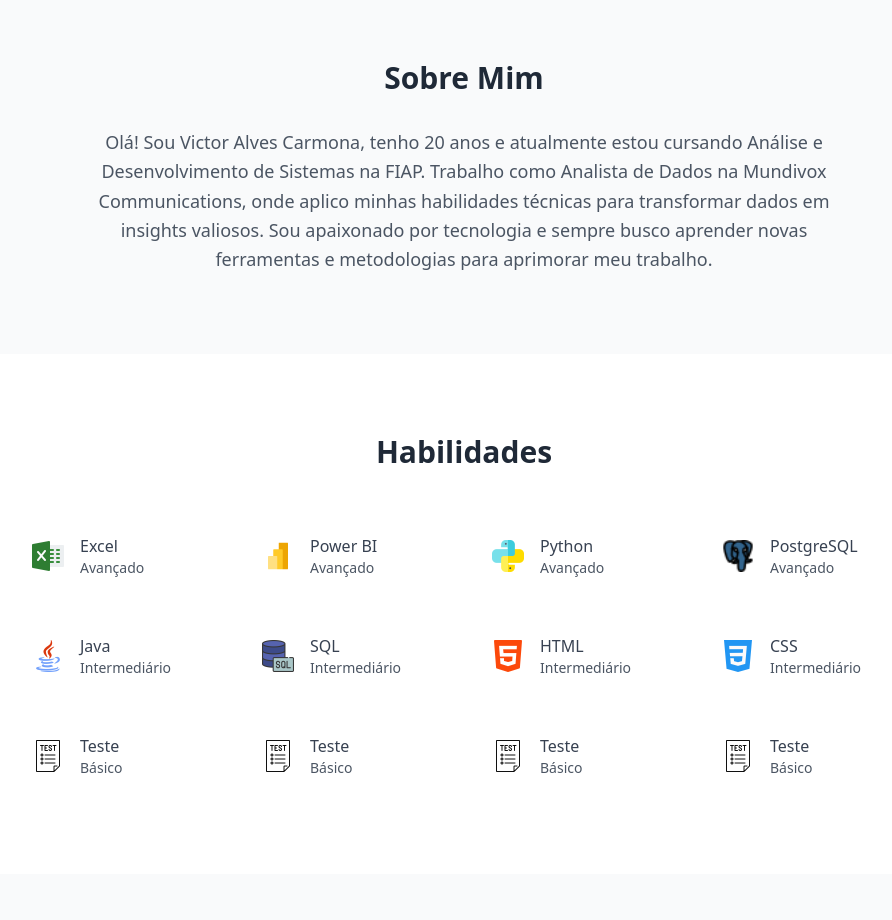
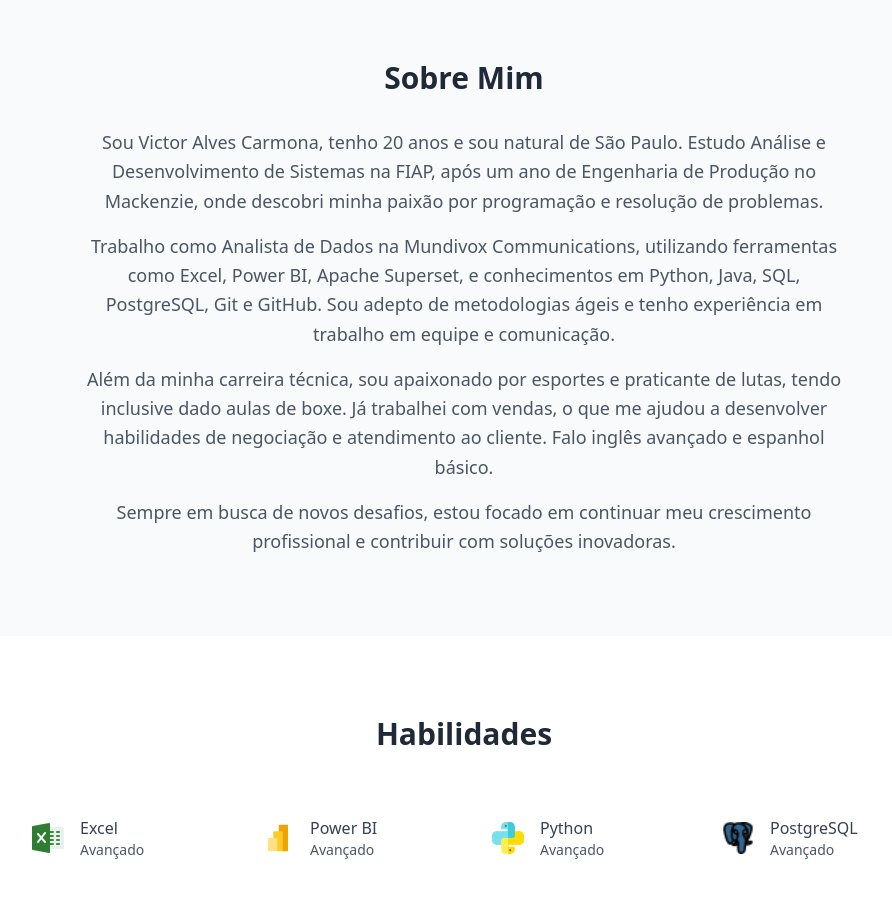
Before and after one commit to carmowa/portfolio-carmona, a React (Vite) app in the folder portfolio/: page / in a window 1280 px wide. Shown: the part 820-1740 px from the top of the page, without its empty margins (176-1068 px from the left). Built offline with nearby package versions, Linux system fonts and the light colour scheme.

Commit message:
Mudei o texto do sobre mim.

```diff
--- a/portfolio/src/App.tsx
+++ b/portfolio/src/App.tsx
@@ -82,12 +82,17 @@ function App() {
         <div className="container mx-auto px-6" data-aos="fade-up">
           <h2 className="text-3xl font-bold text-center text-gray-800 mb-8">Sobre Mim</h2>
           <div className="max-w-3xl mx-auto text-center">
+            <p className="text-gray-600 text-lg leading-relaxed mb-4">
+            Sou Victor Alves Carmona, tenho 20 anos e sou natural de São Paulo. Estudo Análise e Desenvolvimento de Sistemas na FIAP, após um ano de Engenharia de Produção no Mackenzie, onde descobri minha paixão por programação e resolução de problemas.
+            </p>
+            <p className="text-gray-600 text-lg leading-relaxed mb-4">
+            Trabalho como Analista de Dados na Mundivox Communications, utilizando ferramentas como Excel, Power BI, Apache Superset, e conhecimentos em Python, Java, SQL, PostgreSQL, Git e GitHub. Sou adepto de metodologias ágeis e tenho experiência em trabalho em equipe e comunicação.
+            </p>
+            <p className="text-gray-600 text-lg leading-relaxed mb-4">
+            Além da minha carreira técnica, sou apaixonado por esportes e praticante de lutas, tendo inclusive dado aulas de boxe. Já trabalhei com vendas, o que me ajudou a desenvolver habilidades de negociação e atendimento ao cliente. Falo inglês avançado e espanhol básico.
+            </p>
             <p className="text-gray-600 text-lg leading-relaxed">
-              Olá! Sou Victor Alves Carmona, tenho 20 anos e atualmente estou cursando Análise e
-              Desenvolvimento de Sistemas na FIAP. Trabalho como Analista de Dados na Mundivox
-              Communications, onde aplico minhas habilidades técnicas para transformar dados em
-              insights valiosos. Sou apaixonado por tecnologia e sempre busco aprender novas
-              ferramentas e metodologias para aprimorar meu trabalho.
+            Sempre em busca de novos desafios, estou focado em continuar meu crescimento profissional e contribuir com soluções inovadoras.
             </p>
           </div>
         </div>
```
